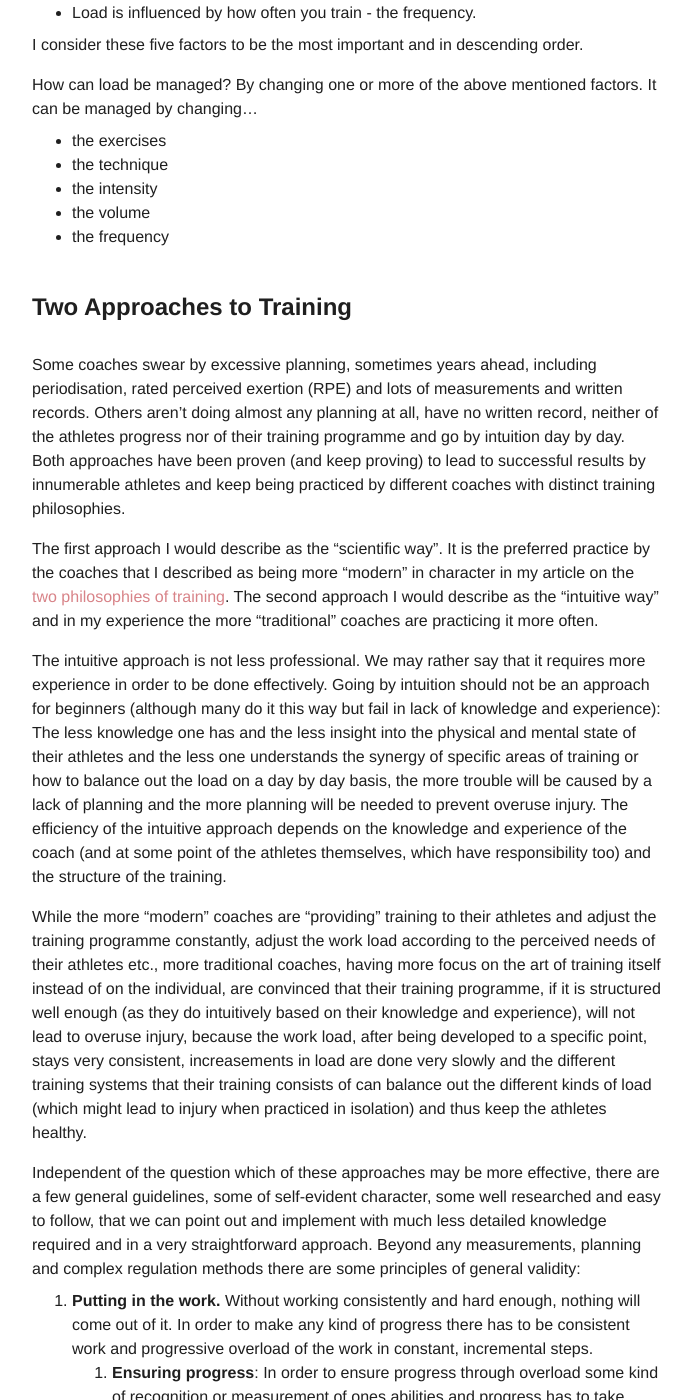
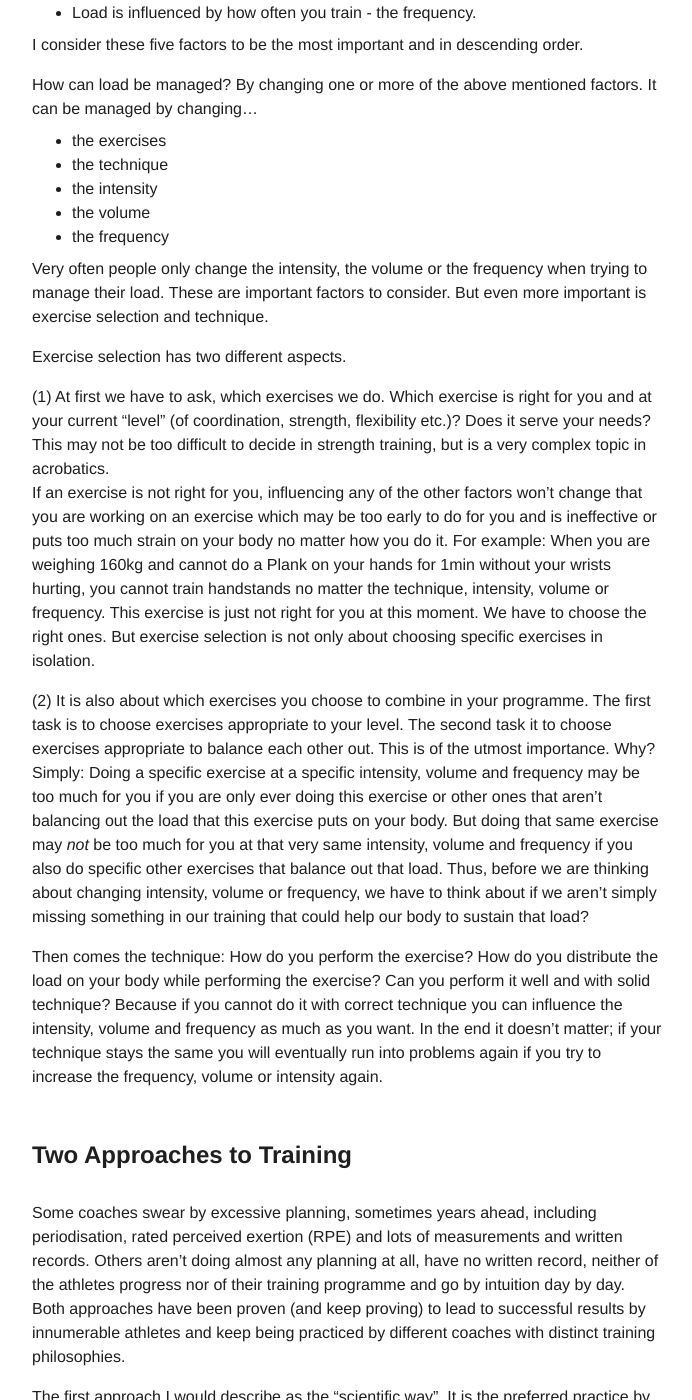
Before and after one commit to floshin/acrolib, a Jekyll site: the page built from training/load-management.md, in a window 1280 px wide and 1400 px high, scrolled down 867 px. Shown: the whole window, without its empty margins (293-985 px from the left). Built offline with Jekyll 4.4.1, drawn with Linux system fonts in a browser that asks for light colours; our own code applies the rules of GitHub Pages for plain Markdown files.

Commit message:
Update load-management.md

```diff
--- a/training/load-management.md
+++ b/training/load-management.md
@@ -25,9 +25,16 @@ How can load be managed? By changing one or more of the above mentioned factors.
 * the volume
 * the frequency
 
+Very often people only change the intensity, the volume or the frequency when trying to manage their load. These are important factors to consider. But even more important is exercise selection and technique.
 
+Exercise selection has two different aspects.
 
+(1) At first we have to ask, which exercises we do. Which exercise is right for you and at your current "level" (of coordination, strength, flexibility etc.)? Does it serve your needs? This may not be too difficult to decide in strength training, but is a very complex topic in acrobatics.
+If an exercise is not right for you, influencing any of the other factors won't change that you are working on an exercise which may be too early to do for you and is ineffective or puts too much strain on your body no matter how you do it. For example: When you are weighing 160kg and cannot do a Plank on your hands for 1min without your wrists hurting, you cannot train handstands no matter the technique, intensity, volume or frequency. This exercise is just not right for you at this moment. We have to choose the right ones. But exercise selection is not only about choosing specific exercises in isolation.
 
+(2) It is also about which exercises you choose to combine in your programme. The first task is to choose exercises appropriate to your level. The second task it to choose exercises appropriate to balance each other out. This is of the utmost importance. Why? Simply: Doing a specific exercise at a specific intensity, volume and frequency may be too much for you if you are only ever doing this exercise or other ones that aren't balancing out the load that this exercise puts on your body. But doing that same exercise may *not* be too much for you at that very same intensity, volume and frequency if you also do specific other exercises that balance out that load. Thus, before we are thinking about changing intensity, volume or frequency, we have to think about if we aren't simply missing something in our training that could help our body to sustain that load?
+
+Then comes the technique: How do you perform the exercise? How do you distribute the load on your body while performing the exercise? Can you perform it well and with solid technique? Because if you cannot do it with correct technique you can influence the intensity, volume and frequency as much as you want. In the end it doesn't matter; if your technique stays the same you will eventually run into problems again if you try to increase the frequency, volume or intensity again.
 
 
 ## Two Approaches to Training
```
